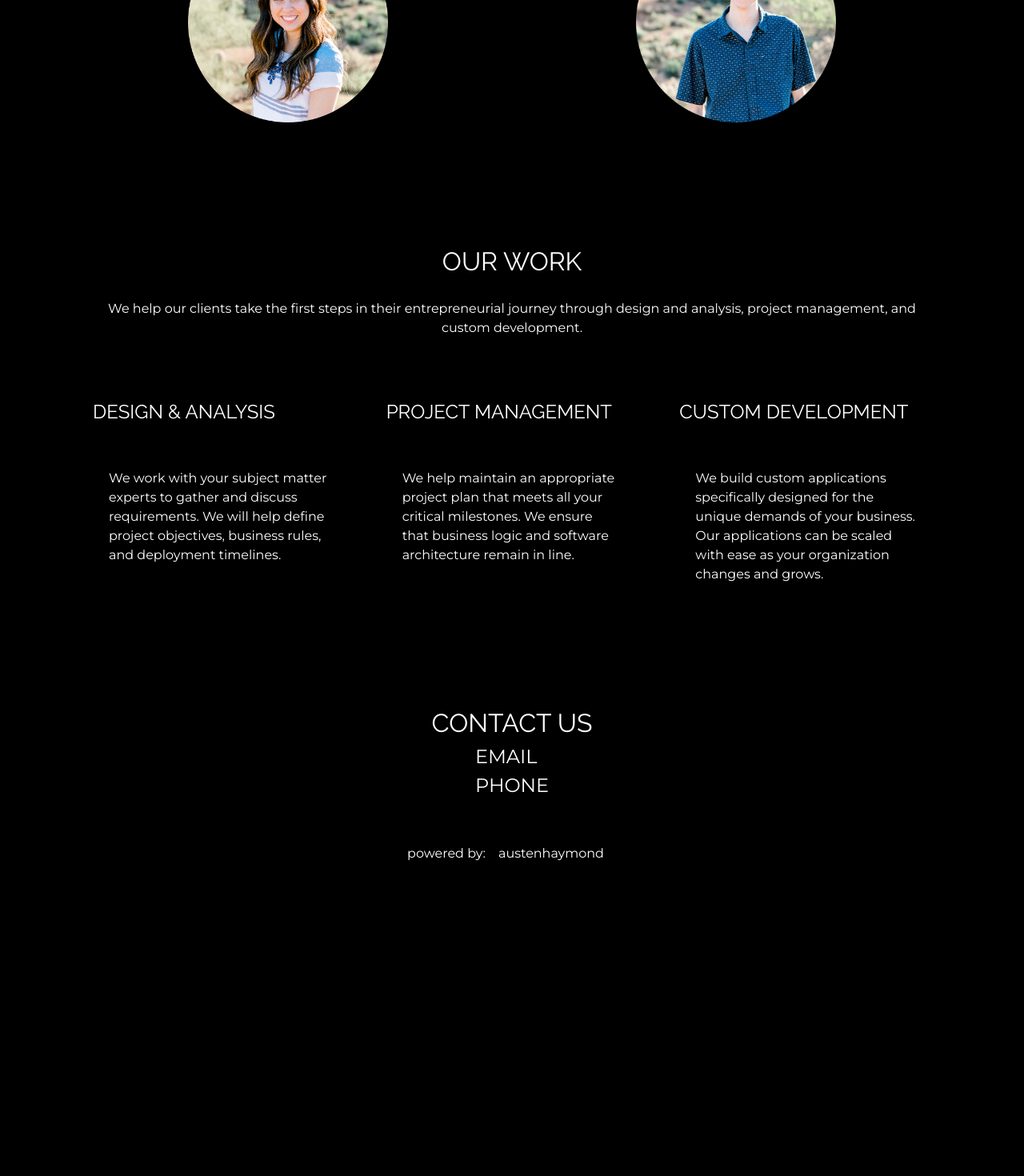
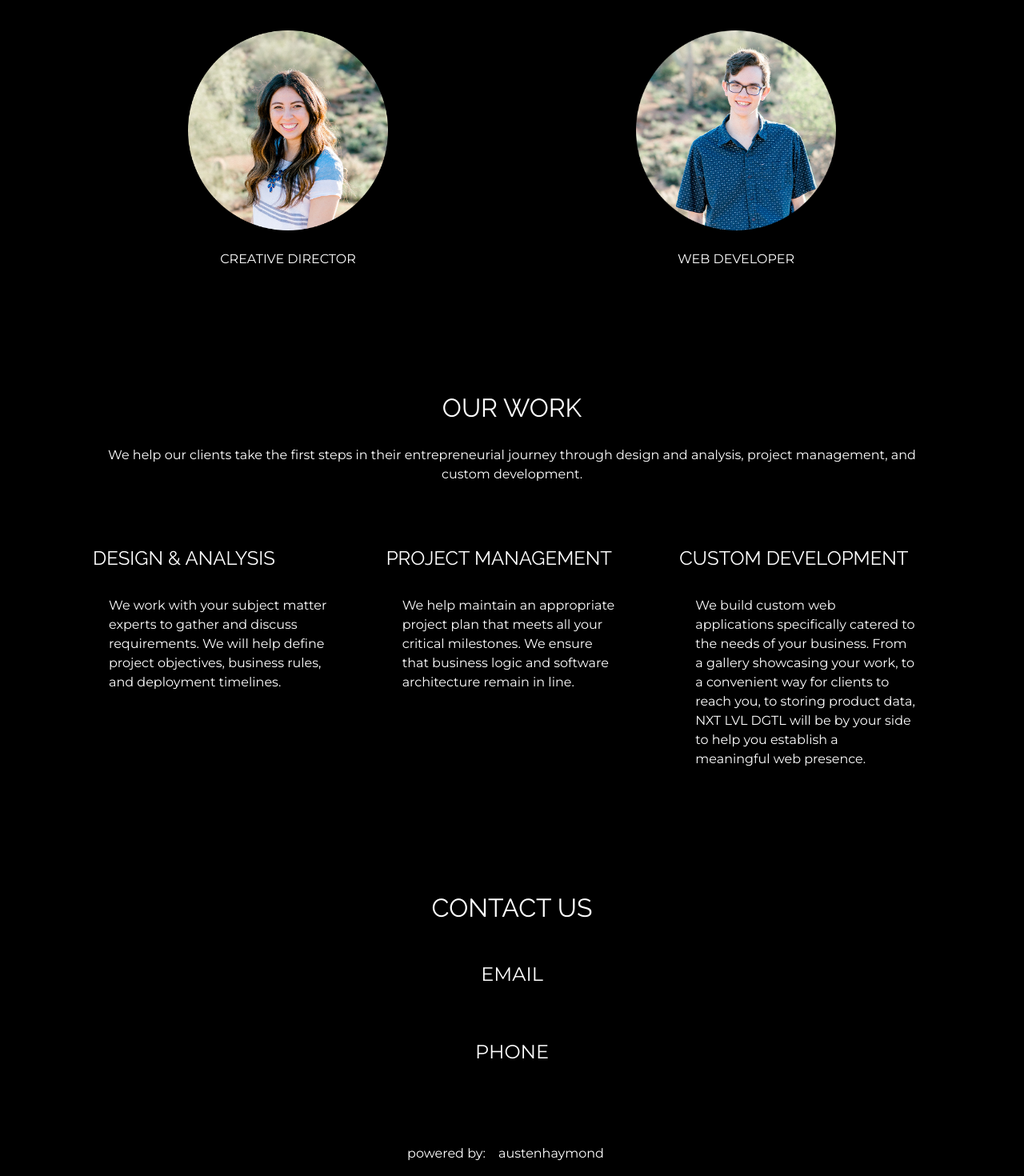
Before and after one commit to aus10haymond/nunya, a React (Create React App) app in the folder client/: page / in a window 1280 px wide. Shown: the part 1247-2717 px from the top of the page at 80% size. Before the commit the page ends 2342 px from the top, so only its background shows below. Built offline with nearby package versions, Linux system fonts and the light colour scheme.

Commit message:
adjusted contact buttons and changed paragraph about developement in our work section

```diff
--- a/client/src/assets/styles/home.css
+++ b/client/src/assets/styles/home.css
@@ -30,14 +30,15 @@
     font-family: "Montserrat";
 }
 
-#contactlink {
-    color: white;
+/* #contactlink {
+    color:inherit;
+    background-color: inherit;
 }
 
 #contactlink:hover {
-    color: black;
+    color: inherit;
     text-decoration: none;
-}
+} */
 
 #footer {
     color: white;
@@ -511,6 +512,7 @@
 
     #aboutcontent {
         font-family: "Montserrat";
+        font-size: 150%;
     }
 
     #projectcard {
--- a/client/src/pages/components/cards.js
+++ b/client/src/pages/components/cards.js
@@ -12,7 +12,6 @@ function Cards() {
                     <br />
                     <h4 className="card-title" id="cardtitle">DESIGN & ANALYSIS</h4>
                     <div className="card-body" id="cardbody">
-                        <img src="" alt="" />
                         <p>We work with your subject matter experts to gather and discuss requirements. We will help define project objectives, business rules, and deployment timelines.</p>
                         <br />
                         {/* <a href="/projects/logos" rel="noopener noreferrer" className="btn btn-dark">LOGOS</a> */}
@@ -25,7 +24,6 @@ function Cards() {
                     <br />
                     <h4 className="card-title" id="cardtitle">PROJECT MANAGEMENT</h4>
                     <div className="card-body" id="cardbody">
-                        <img src="" alt="" />
                         <p>We help maintain an appropriate project plan that meets all your critical milestones. We ensure that business logic and software architecture remain in line.</p>
                         <br />
                         {/* <a href="/projects/graphics" rel="noopener noreferrer" className="btn btn-dark">GRAPHIC DESIGN</a> */}
@@ -38,8 +36,7 @@ function Cards() {
                     <br />
                     <h4 className="card-title" id="cardtitle">CUSTOM DEVELOPMENT</h4>
                     <div className="card-body" id="cardbody">
-                        <img src="" alt="" />
-                        <p>We build custom applications specifically designed for the unique demands of your business. Our applications can be scaled with ease as your organization changes and grows.</p>
+                        <p>We build custom web applications specifically catered to the needs of your business. From a gallery showcasing your work, to a convenient way for clients to reach you, to storing product data, NXT LVL DGTL will be by your side to help you establish a meaningful web presence.</p>
                         {/* <a href="/projects/websites" rel="noopener noreferrer" className="btn btn-dark">WEBSITES</a> */}
                     </div>
                 </div>
--- a/client/src/pages/contact.js
+++ b/client/src/pages/contact.js
@@ -8,18 +8,25 @@ function Contact() {
             <div className="justify-content-center row">
                 <h2 id="contacttitle">CONTACT US</h2>
             </div>
+            <br />
             <div className="row justify-content-center">
                 <div>
                     <div id="contactcontent" className="col-sm-12">
-                        <a id="contactlink" href="mailto:nxtlvldgtl@gmail.com?Subject=NXT LVL" target="_top">
-                            <h4>EMAIL</h4>
-                        </a>
+                        <nav id="contact" className="navbar justify-content-center">
+                            <a id="contactlink" className="nav-item nav-link active" href="mailto:nxtlvldgtl@gmail.com?Subject=NXT LVL" target="_top">
+                                <h4>EMAIL</h4>
+                            </a>
+                        </nav>
                     </div>
+                    <br />
                     <div id="contactcontent" className="col-sm-12">
-                        <a id="contactlink" href="tel:602-301-2522">
-                            <h4>PHONE</h4>
-                        </a>
+                        <nav id="contact" className="navbar justify-content-center">
+                            <a id="contactlink" className="nav-item nav-link active" href="tel:602-301-2522">
+                                <h4>PHONE</h4>
+                            </a>
+                        </nav>
                     </div>
+                    <br />
                 </div>
             </div>
         </div>
--- a/client/src/pages/team.js
+++ b/client/src/pages/team.js
@@ -18,8 +18,10 @@ function Team() {
                         <h4 className="card-title text-center" id="cardtitle">ANDREA</h4>
                         <div className="card-body text-center" id="cardbody">
                             <img id="teamimg" src={andrea} alt="Andrea" />
+                            <br />
+                            <br />
                             <p id="teamcontent">
-
+                                CREATIVE DIRECTOR
                             </p>
                         </div>
                     </div>
@@ -31,8 +33,10 @@ function Team() {
                         <h4 className="card-title text-center" id="cardtitle">AUSTEN</h4>
                         <div className="card-body text-center" id="cardbody">
                             <img id="teamimg" src={austen} alt="Austen" />
+                            <br />
+                            <br />
                             <p id="teamcontent">
-
+                                WEB DEVELOPER
                             </p>
                         </div>
                     </div>
```
